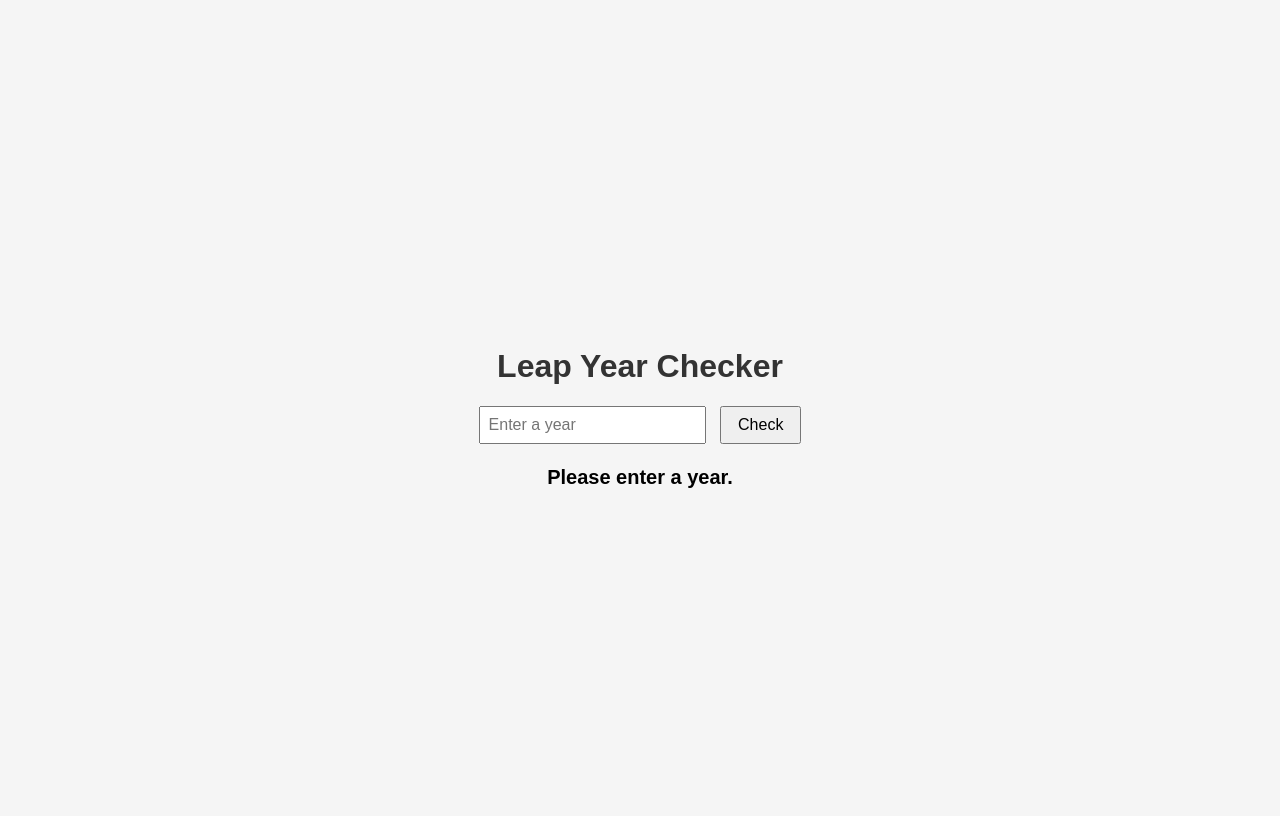
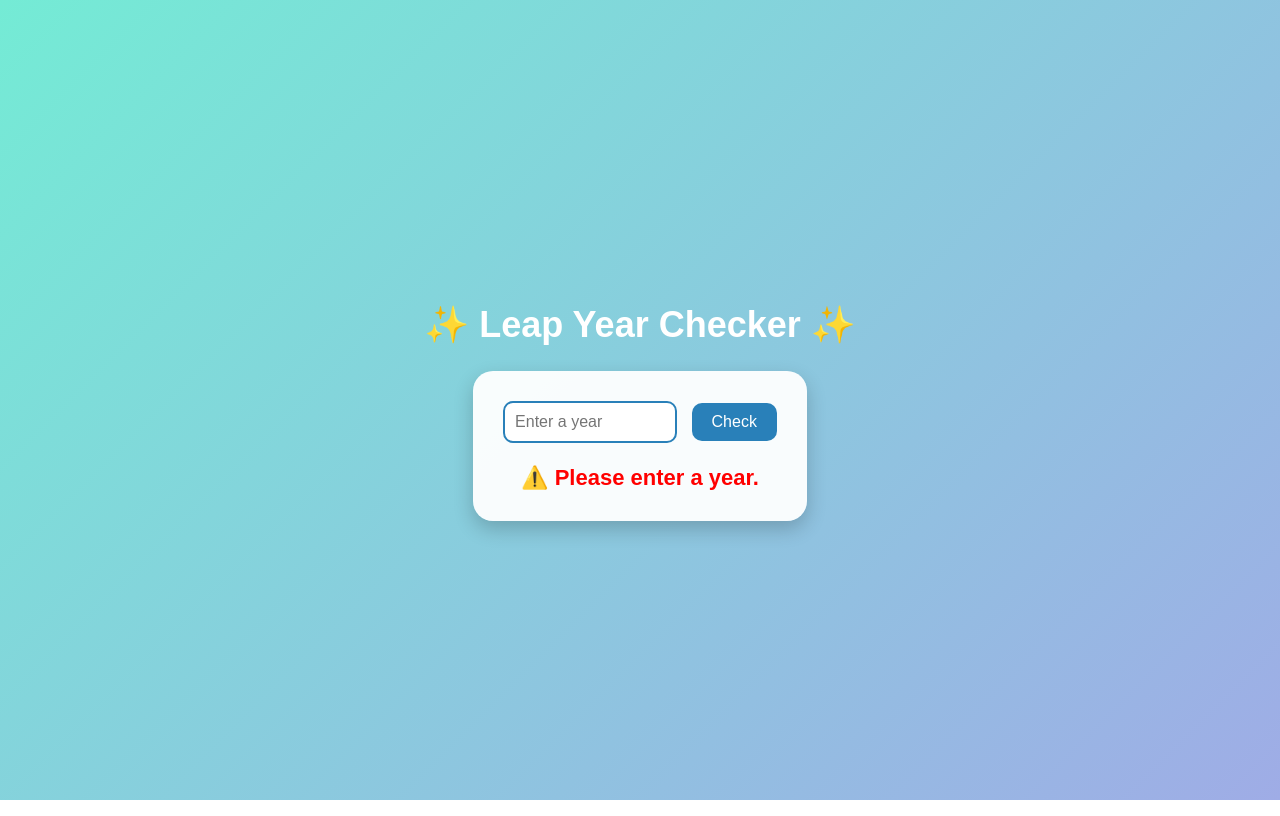
Before and after one commit to SumitWagdare/TCOER_DEV, a plain HTML site: page leap.html in a window 1280 px wide. Both pictures are taken after a click on the button "Check". Drawn offline with Linux system fonts and the light colour scheme.

Commit message:
Update leap.html
What’s New:
🎨 Gradient background with moving animation
📦 Result appears with bounce (yes) or shake (no) effect
✅ Better input focus effect
⚠️ Handles empty input gracefully

```diff
--- a/leap.html
+++ b/leap.html
@@ -1,60 +1,142 @@
-<html >
+<!DOCTYPE html>
+<html lang="en">
 <head>
   <meta charset="UTF-8" />
   <title>Leap Year Checker</title>
   <style>
     body {
-      font-family: Arial, sans-serif;
-      background: #f5f5f5;
+      font-family: 'Poppins', sans-serif;
+      background: linear-gradient(135deg, #74ebd5, #9face6);
       display: flex;
       flex-direction: column;
       align-items: center;
       justify-content: center;
       height: 100vh;
+      margin: 0;
+      animation: bgMove 10s infinite alternate ease-in-out;
     }
+
+    @keyframes bgMove {
+      0% { background-position: left; }
+      100% { background-position: right; }
+    }
+
     h1 {
-      color: #333;
+      color: #fff;
+      font-size: 36px;
+      margin-bottom: 25px;
+      animation: fadeIn 1s ease-in-out;
     }
+
+    .card {
+      background: rgba(255, 255, 255, 0.95);
+      padding: 30px;
+      border-radius: 20px;
+      box-shadow: 0 8px 20px rgba(0,0,0,0.2);
+      text-align: center;
+      animation: slideUp 0.8s ease;
+    }
+
     input {
-      padding: 8px;
+      padding: 10px;
       font-size: 16px;
+      border: 2px solid #2980b9;
+      border-radius: 10px;
       margin-right: 10px;
+      outline: none;
+      width: 150px;
+      transition: 0.3s;
     }
+
+    input:focus {
+      border-color: #6c5ce7;
+      box-shadow: 0 0 8px #6c5ce7;
+    }
+
     button {
-      padding: 8px 16px;
+      padding: 10px 20px;
       font-size: 16px;
       cursor: pointer;
+      border: none;
+      border-radius: 10px;
+      background: #2980b9;
+      color: white;
+      transition: 0.3s;
     }
+
+    button:hover {
+      background: #1f6391;
+      transform: scale(1.05);
+    }
+
     #result {
       margin-top: 22px;
-      font-size: 20px;
+      font-size: 22px;
       font-weight: bold;
+      animation: fadeIn 0.8s ease;
+    }
+
+    .yes {
+      color: green;
+      animation: bounce 0.6s ease;
+    }
+
+    .no {
+      color: red;
+      animation: shake 0.6s ease;
+    }
+
+    /* Animations */
+    @keyframes fadeIn {
+      from { opacity: 0; }
+      to { opacity: 1; }
+    }
+
+    @keyframes slideUp {
+      from { transform: translateY(20px); opacity: 0; }
+      to { transform: translateY(0); opacity: 1; }
+    }
+
+    @keyframes bounce {
+      0% { transform: scale(0.8); }
+      50% { transform: scale(1.1); }
+      100% { transform: scale(1); }
+    }
+
+    @keyframes shake {
+      0% { transform: translateX(0); }
+      25% { transform: translateX(-5px); }
+      50% { transform: translateX(5px); }
+      75% { transform: translateX(-5px); }
+      100% { transform: translateX(0); }
     }
   </style>
 </head>
 <body>
-  <h1>Leap Year Checker</h1>
-  <div>
+  <h1>✨ Leap Year Checker ✨</h1>
+  <div class="card">
     <input type="number" id="yearInput" placeholder="Enter a year" />
     <button onclick="checkLeapYear()">Check</button>
+    <div id="result"></div>
   </div>
-  <div id="result"></div>
 
   <script>
     function checkLeapYear() {
-      const year = document.getElementById('yearInput').value;
-      let result = '';
+      const year = document.getElementById('yearInput').value.trim();
+      const resultDiv = document.getElementById('result');
+      resultDiv.innerHTML = '';
+
       if (year === '') {
-        result = 'Please enter a year.';
+        resultDiv.innerHTML = '<span class="no">⚠️ Please enter a year.</span>';
+        return;
+      }
+
+      const y = parseInt(year);
+      if ((y % 4 === 0 && y % 100 !== 0) || (y % 400 === 0)) {
+        resultDiv.innerHTML = `<span class="yes">${y} ✅ is a Leap Year!</span>`;
       } else {
-        const y = parseInt(year);
-        if ((y % 4 === 0 && y % 100 !== 0) || (y % 400 === 0)) {
-          result = `${y} is a leap year.`;
-        } else {
-          result = `${y} is not a leap year.`;
-        }
+        resultDiv.innerHTML = `<span class="no">${y} ❌ is NOT a Leap Year!</span>`;
       }
-      document.getElementById('result').innerText = result;
     }
   </script>
 </body>
```
